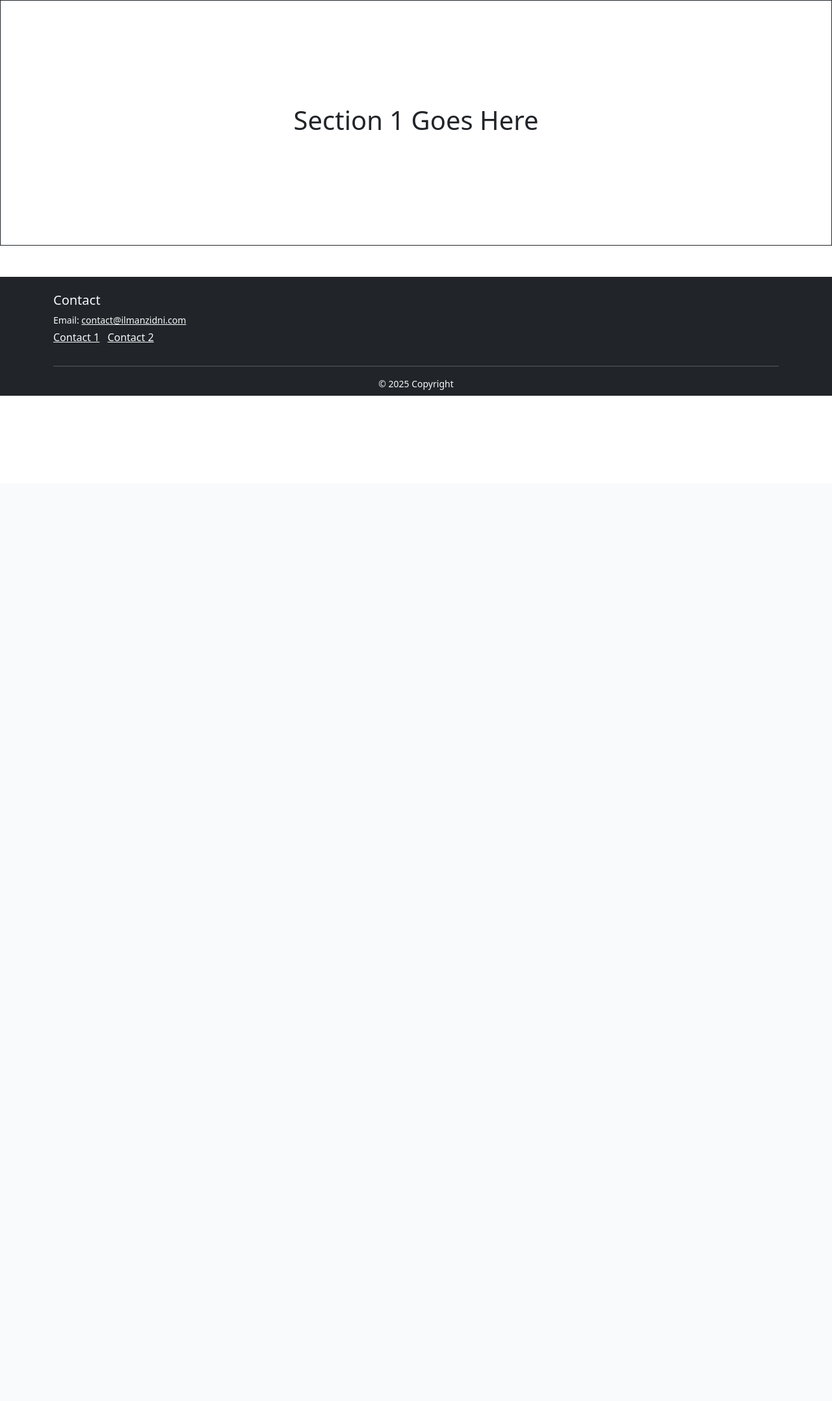
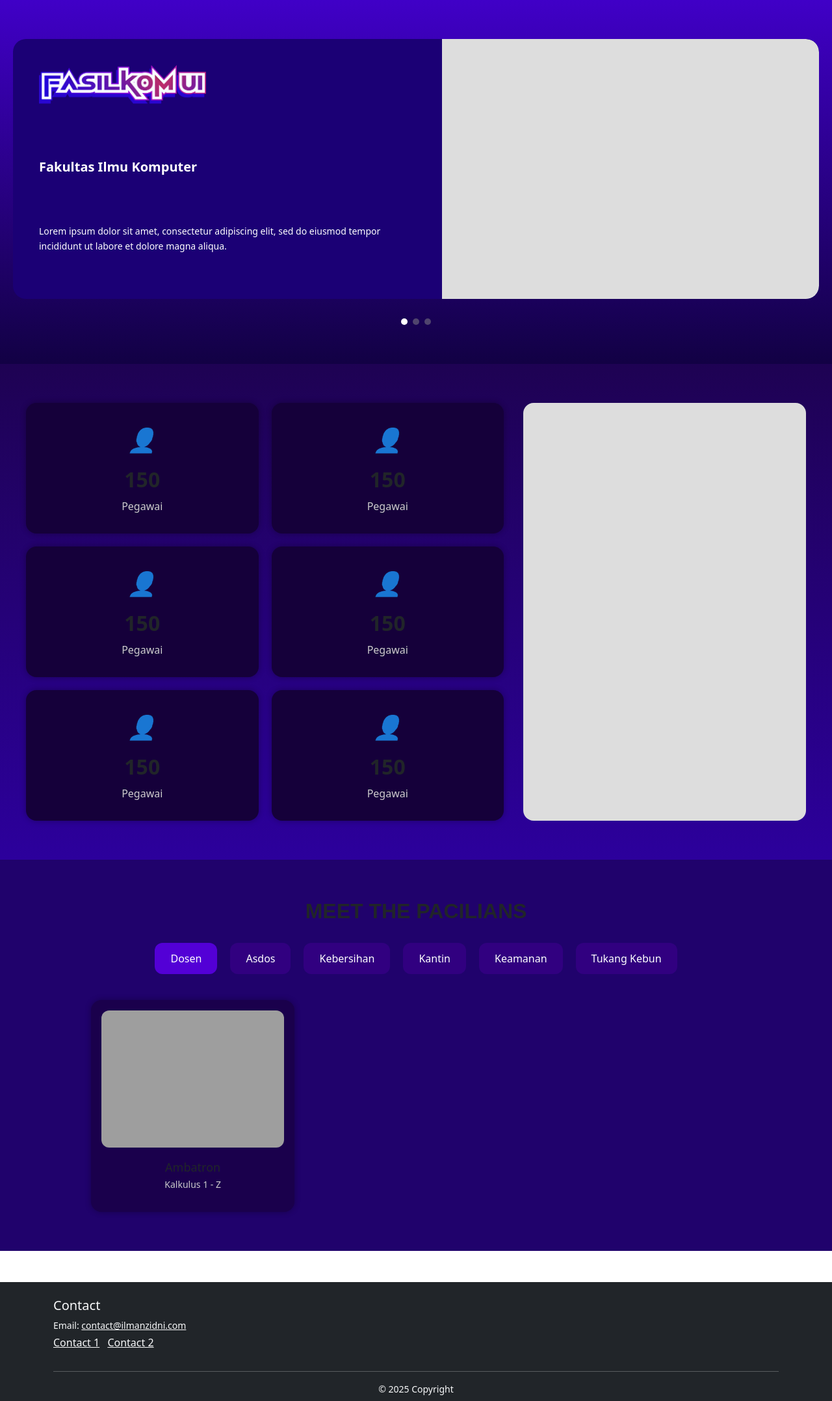
Before and after one commit to twoisfive/SOSPRO-S5, a Flask app: page /pacil in a window 1280 px wide. Shown: the part 56-2212 px from the top of the page at 65% size. Before the commit the page ends 665 px from the top, so only its background shows below. Run offline with Flask 3, Linux system fonts and the light colour scheme; grey boxes are pictures that could not be loaded.

Commit message:
add pacil sections

```diff
--- /dev/null
+++ b/templates/scripts/meet_pacilian.js
@@ -0,0 +1,84 @@
+document.addEventListener("DOMContentLoaded", function () {
+  const buttons = document.querySelectorAll(".pacilians-btn");
+  const content = document.getElementById("paciliansContent");
+
+  const data = {
+    dosen: [
+      {
+        name: "Ambatron",
+        desc: "Kalkulus 1 - Z",
+        img: "/static/images/ambatron.png"
+      }
+    ],
+    asdos: [
+      {
+        name: "Budi",
+        desc: "Pemrograman Lanjut",
+        img: "/static/images/asdos1.png"
+      },
+      {
+        name: "Sari",
+        desc: "Basis Data",
+        img: "/static/images/asdos2.png"
+      }
+    ],
+    kebersihan: [
+      {
+        name: "Pak Ujang",
+        desc: "Pembersih Gedung A",
+        img: "/static/images/kebersihan1.png"
+      }
+    ],
+    kantin: [
+      {
+        name: "Bu Reni",
+        desc: "Nasi Goreng Juara",
+        img: "/static/images/kantin1.png"
+      }
+    ],
+    keamanan: [
+      {
+        name: "Pak Joko",
+        desc: "Security Utama",
+        img: "/static/images/keamanan1.png"
+      }
+    ],
+    "tukang-kebun": [
+      {
+        name: "Bang Wawan",
+        desc: "Rawat Taman Fasilkom",
+        img: "/static/images/kebun1.png"
+      }
+    ]
+  };
+
+  function renderCards(category) {
+    const items = data[category] || [];
+    content.innerHTML = items
+      .map(
+        (item) => `
+      <div class="pacilian-card">
+        <img src="${item.img}" alt="${item.name}" />
+        <h3>${item.name}</h3>
+        <p>${item.desc}</p>
+      </div>
+    `
+      )
+      .join("");
+  }
+
+  buttons.forEach((btn) => {
+    btn.addEventListener("click", () => {
+      // Update active class
+      buttons.forEach((b) => b.classList.remove("active"));
+      btn.classList.add("active");
+
+      // Ganti konten
+      const category = btn.getAttribute("data-category");
+      renderCards(category);
+    });
+  });
+
+  // Load default
+  renderCards("dosen");
+});
--- /dev/null
+++ b/templates/scripts/slide_bar_pacil.js
@@ -0,0 +1,16 @@
+document.addEventListener("DOMContentLoaded", function () {
+  const scrollContainer = document.getElementById("pacil-scroll");
+  const dots = document.querySelectorAll("#paginationDots .dot");
+
+  if (!scrollContainer || dots.length === 0) return;
+
+  scrollContainer.addEventListener("scroll", () => {
+    const scrollLeft = scrollContainer.scrollLeft;
+    const width = scrollContainer.offsetWidth;
+    const index = Math.round(scrollLeft / width);
+
+    dots.forEach((dot, i) => {
+      dot.classList.toggle("active", i === index);
+    });
+  });
+});
--- a/templates/sections/pacil_sections/section_1.html
+++ b/templates/sections/pacil_sections/section_1.html
@@ -1,9 +1,45 @@
 {% from 'macros/vertical_space.html' import vertical_space %}
 
-<section class="container-fluid">
-    <div class="row d-flex justify-content-center align-items-center border border-dark">
-        {{ vertical_space("10rem") }}
-        <h1 class="text-center">Section 1 Goes Here</h1>
-        {{ vertical_space("10rem") }}
+ <section class="pacil-section1">
+  <div class="pacil-scroll-wrapper" id="pacil-scroll">
+    <div class="pacil-slide">
+      <div class="pacil-left">
+        <img src="/static/images/Fasilkom-Ui.png" alt="Fasilkom UI Logo" class="pacil-logo" />
+        <h2>Fakultas Ilmu Komputer</h2>
+        <p>
+          Lorem ipsum dolor sit amet, consectetur adipiscing elit, sed do eiusmod tempor incididunt ut labore et dolore magna aliqua.
+        </p>
+      </div>
+      <div class="pacil-right">
+        <!-- Konten Tambahan -->
+      </div>
     </div>
+
+    <!-- Slide 2 -->
+    <div class="pacil-slide">
+      <div class="pacil-left">
+        <img src="/static/images/Fasilkom-Ui.png" alt="Fasilkom UI Logo" class="pacil-logo" />
+        <h2>Fakultas Ilmu Komputer</h2>
+        <p>Contoh konten slide ke-2.</p>
+      </div>
+      <div class="pacil-right"></div>
+    </div>
+
+    <!-- Slide 3 -->
+    <div class="pacil-slide">
+      <div class="pacil-left">
+        <img src="/static/images/Fasilkom-Ui.png" alt="Fasilkom UI Logo" class="pacil-logo" />
+        <h2>Fakultas Ilmu Komputer</h2>
+        <p>Contoh konten slide ke-3.</p>
+      </div>
+      <div class="pacil-right"></div>
+    </div>
+  </div>
+
+  <!-- Dots -->
+  <div class="pagination-dots" id="paginationDots">
+    <span class="dot active"></span>
+    <span class="dot"></span>
+    <span class="dot"></span>
+  </div>
 </section>
--- /dev/null
+++ b/templates/sections/pacil_sections/section_2.html
@@ -0,0 +1,45 @@
+{% from 'macros/vertical_space.html' import vertical_space %}
+
+<section class="pacil-section2">
+  <div class="pegawai-container">
+
+    <!-- Kiri: Grid Cards -->
+    <div class="pegawai-grid">
+      <div class="pegawai-card">
+        <i class="icon-user"></i>
+        <div class="pegawai-count">150</div>
+        <div class="pegawai-label">Pegawai</div>
+      </div>
+      <div class="pegawai-card">
+        <i class="icon-user"></i>
+        <div class="pegawai-count">150</div>
+        <div class="pegawai-label">Pegawai</div>
+      </div>
+      <div class="pegawai-card">
+        <i class="icon-user"></i>
+        <div class="pegawai-count">150</div>
+        <div class="pegawai-label">Pegawai</div>
+      </div>
+      <div class="pegawai-card">
+        <i class="icon-user"></i>
+        <div class="pegawai-count">150</div>
+        <div class="pegawai-label">Pegawai</div>
+      </div>
+      <div class="pegawai-card">
+        <i class="icon-user"></i>
+        <div class="pegawai-count">150</div>
+        <div class="pegawai-label">Pegawai</div>
+      </div>
+      <div class="pegawai-card">
+        <i class="icon-user"></i>
+        <div class="pegawai-count">150</div>
+        <div class="pegawai-label">Pegawai</div>
+      </div>
+    </div>
+
+    <!-- Kanan: Konten Tambahan -->
+    <div class="pegawai-info">
+      <!-- Isi konten di sini, misalnya ilustrasi, teks, chart, dll -->
+    </div>
+  </div>
+</section>
--- /dev/null
+++ b/templates/sections/pacil_sections/section_3.html
@@ -0,0 +1,18 @@
+{% from 'macros/vertical_space.html' import vertical_space %}
+
+<section class="pacil-section3">
+  <h2 class="pacilians-title">MEET THE PACILIANS</h2>
+
+  <div class="pacilians-buttons">
+    <button class="pacilians-btn active" data-category="dosen">Dosen</button>
+    <button class="pacilians-btn" data-category="asdos">Asdos</button>
+    <button class="pacilians-btn" data-category="kebersihan">Kebersihan</button>
+    <button class="pacilians-btn" data-category="kantin">Kantin</button>
+    <button class="pacilians-btn" data-category="keamanan">Keamanan</button>
+    <button class="pacilians-btn" data-category="tukang-kebun">Tukang Kebun</button>
+  </div>
+
+  <div class="pacilians-content" id="paciliansContent">
+    <!-- Konten Section 4 akan diganti dinamis via JS -->
+  </div>
+</section>
--- /dev/null
+++ b/templates/styles_per_page/pacil/meet_pacilian.css
@@ -0,0 +1,82 @@
+.pacilians-section {
+  background: linear-gradient(to bottom, #270066, #120032);
+  padding: 60px 20px;
+  color: white;
+}
+
+.pacilians-title {
+  text-align: center;
+  font-size: 32px;
+  font-weight: bold;
+  margin-bottom: 30px;
+  font-family: 'Orbitron', sans-serif;
+}
+
+.pacilians-buttons {
+  display: flex;
+  flex-wrap: wrap;
+  justify-content: center;
+  gap: 20px;
+  margin-bottom: 40px;
+}
+
+.pacilians-btn {
+  background-color: #310080;
+  border: none;
+  color: white;
+  padding: 12px 24px;
+  border-radius: 12px;
+  font-size: 16px;
+  cursor: pointer;
+  transition: background 0.3s;
+}
+
+.pacilians-btn:hover,
+.pacilians-btn.active {
+  background-color: #5300d6;
+}
+
+.pacilians-content {
+  display: grid;
+  grid-template-columns: repeat(3, 1fr);
+  gap: 30px;
+  max-width: 1000px;
+  margin: 0 auto;
+}
+
+.pacilian-card {
+  background-color: #1a004c;
+  border-radius: 16px;
+  padding: 16px;
+  text-align: center;
+  box-shadow: 0 0 10px rgba(0,0,0,0.3);
+}
+
+.pacilian-card img {
+  width: 100%;
+  border-radius: 12px;
+  margin-bottom: 12px;
+}
+
+.pacilian-card h3 {
+  margin: 8px 0 4px;
+  font-size: 18px;
+}
+
+.pacilian-card p {
+  font-size: 14px;
+  color: #ccc;
+}
+
+/* Responsive */
+@media (max-width: 768px) {
+  .pacilians-content {
+    grid-template-columns: repeat(2, 1fr);
+  }
+}
+
+@media (max-width: 480px) {
+  .pacilians-content {
+    grid-template-columns: 1fr;
+  }
+}
--- /dev/null
+++ b/templates/styles_per_page/pacil/pacilian_worker.css
@@ -0,0 +1,83 @@
+.pegawai-section {
+  background: linear-gradient(to bottom, #200061, #0f0030);
+  padding: 60px 20px;
+  color: white;
+}
+
+.pegawai-container {
+  display: flex;
+  justify-content: center;
+  gap: 30px;
+  max-width: 1200px;
+  margin: 0 auto;
+  flex-wrap: wrap;
+}
+
+/* Kiri: Grid Pegawai */
+.pegawai-grid {
+  display: grid;
+  grid-template-columns: repeat(2, 1fr);
+  gap: 20px;
+  flex: 1 1 60%;
+}
+
+.pegawai-card {
+  background-color: #15003a;
+  border-radius: 16px;
+  padding: 30px 20px;
+  text-align: center;
+  box-shadow: 0 0 10px rgba(0,0,0,0.3);
+}
+
+.icon-user {
+  font-size: 36px;
+  margin-bottom: 10px;
+  display: inline-block;
+}
+
+/* Optional: If not using icon lib, use emoji */
+.icon-user::before {
+  content: "👤";
+  font-size: 36px;
+  display: block;
+}
+
+.pegawai-count {
+  font-size: 32px;
+  font-weight: bold;
+  margin-bottom: 5px;
+}
+
+.pegawai-label {
+  font-size: 16px;
+  color: #ccc;
+}
+
+/* Kanan: Konten Tambahan */
+.pegawai-info {
+  flex: 1 1 35%;
+  background-color: #ddd;
+  border-radius: 16px;
+  min-height: 100%;
+}
+
+/* Responsive */
+@media (max-width: 992px) {
+  .pegawai-container {
+    flex-direction: column;
+  }
+
+  .pegawai-grid {
+    grid-template-columns: repeat(2, 1fr);
+  }
+
+  .pegawai-info {
+    height: 200px;
+  }
+}
+
+@media (max-width: 576px) {
+  .pegawai-grid {
+    grid-template-columns: 1fr;
+  }
+}
--- /dev/null
+++ b/templates/styles_per_page/pacil/section.css
@@ -0,0 +1,113 @@
+.pacil-section1 {
+  padding: 60px 20px;
+  background: linear-gradient(to bottom, #4000c7, #120144);
+  position: relative;
+}
+
+.pacil-section2 {
+  padding: 60px 20px;
+  background: linear-gradient(to bottom, #1E0253, #2C009C);
+  position: relative;
+}
+
+.pacil-section3{
+  padding: 60px 20px;
+  background: linear-gradient(to bottom, #20026C, #20026C);
+  position: relative;
+}
+
+
+.pacil-scroll-wrapper {
+  display: flex;
+  overflow-x: auto;
+  scroll-snap-type: x mandatory;
+  gap: 20px;
+  scroll-behavior: smooth;
+  padding-bottom: 20px;
+}
+
+.pacil-slide {
+  flex: 0 0 100%;
+  display: flex;
+  background-color: #1b0075;
+  border-radius: 20px;
+  min-height: 400px;
+  scroll-snap-align: start;
+  color: white;
+  overflow: hidden;
+}
+
+.pacil-left {
+  flex: 1;
+  padding: 40px;
+  display: flex;
+  flex-direction: column;
+  justify-content: space-between;
+}
+
+.pacil-logo {
+  max-width: 300px;
+  margin-bottom: 20px;
+}
+
+.pacil-left h2 {
+  font-size: 20px;
+  font-weight: bold;
+  margin-bottom: 15px;
+}
+
+.pacil-left p {
+  font-size: 14px;
+  line-height: 1.6;
+  margin-bottom: 30px;
+}
+
+.pacil-right {
+  flex: 1;
+  background-color: #ddd;
+  border-top-right-radius: 20px;
+  border-bottom-right-radius: 20px;
+}
+
+/* Pagination Dots */
+.pagination-dots {
+  display: flex;
+  justify-content: center;
+  gap: 8px;
+  margin-top: 10px;
+}
+
+.dot {
+  width: 10px;
+  height: 10px;
+  border-radius: 50%;
+  background-color: #888;
+  opacity: 0.5;
+  transition: 0.3s;
+}
+
+.dot.active {
+  background-color: white;
+  opacity: 1;
+}
+
+/* Scrollbar hidden */
+.pacil-scroll-wrapper::-webkit-scrollbar {
+  display: none;
+}
+.pacil-scroll-wrapper {
+  -ms-overflow-style: none;
+  scrollbar-width: none;
+}
+
+/* Responsive */
+@media (max-width: 768px) {
+  .pacil-slide {
+    flex-direction: column;
+  }
+
+  .pacil-right {
+    border-radius: 0 0 20px 20px;
+    height: 200px;
+  }
+}
```
Also changed, not shown: static/images/Fasilkom-Ui.png (added), static/images/fasilkom-logo.png (added).
